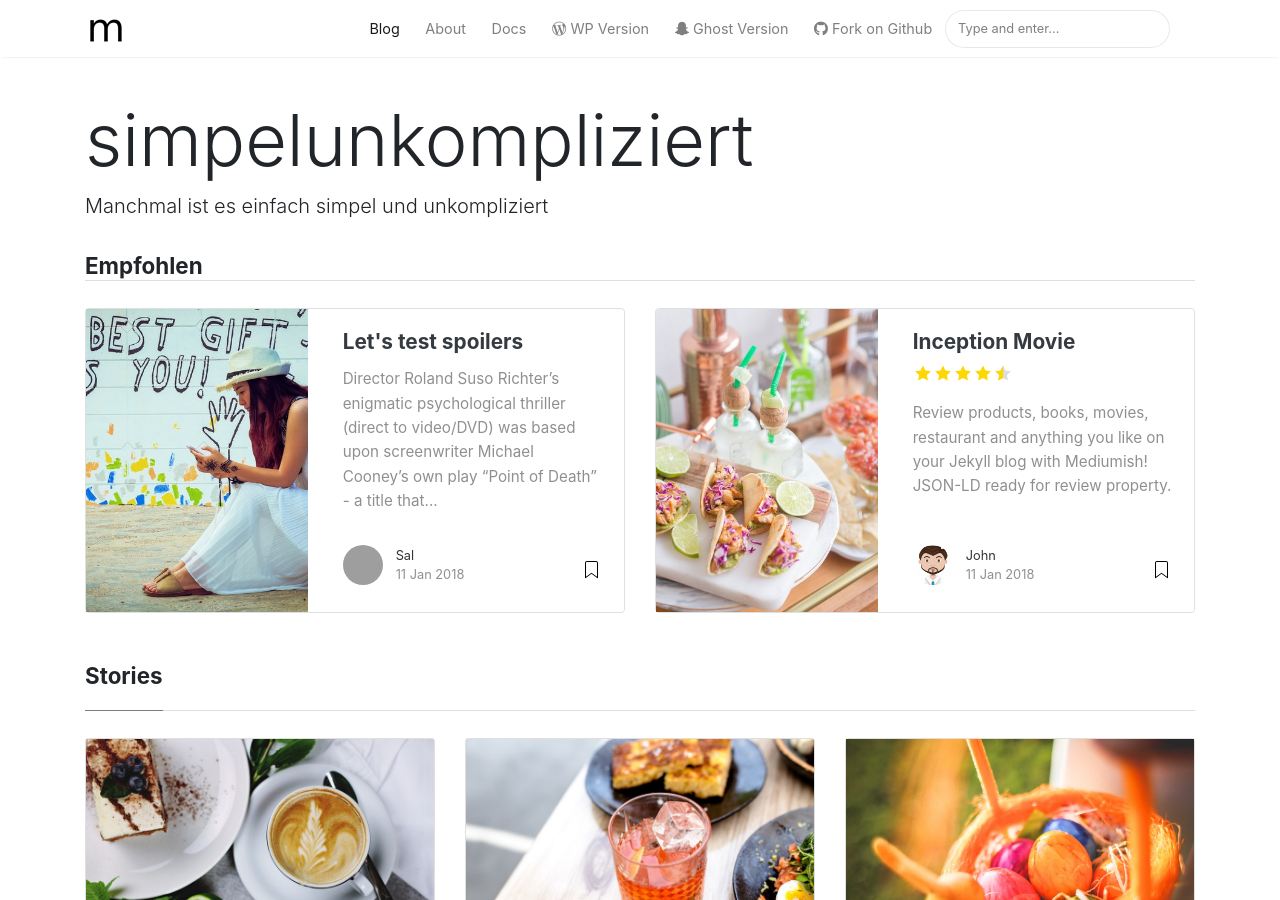
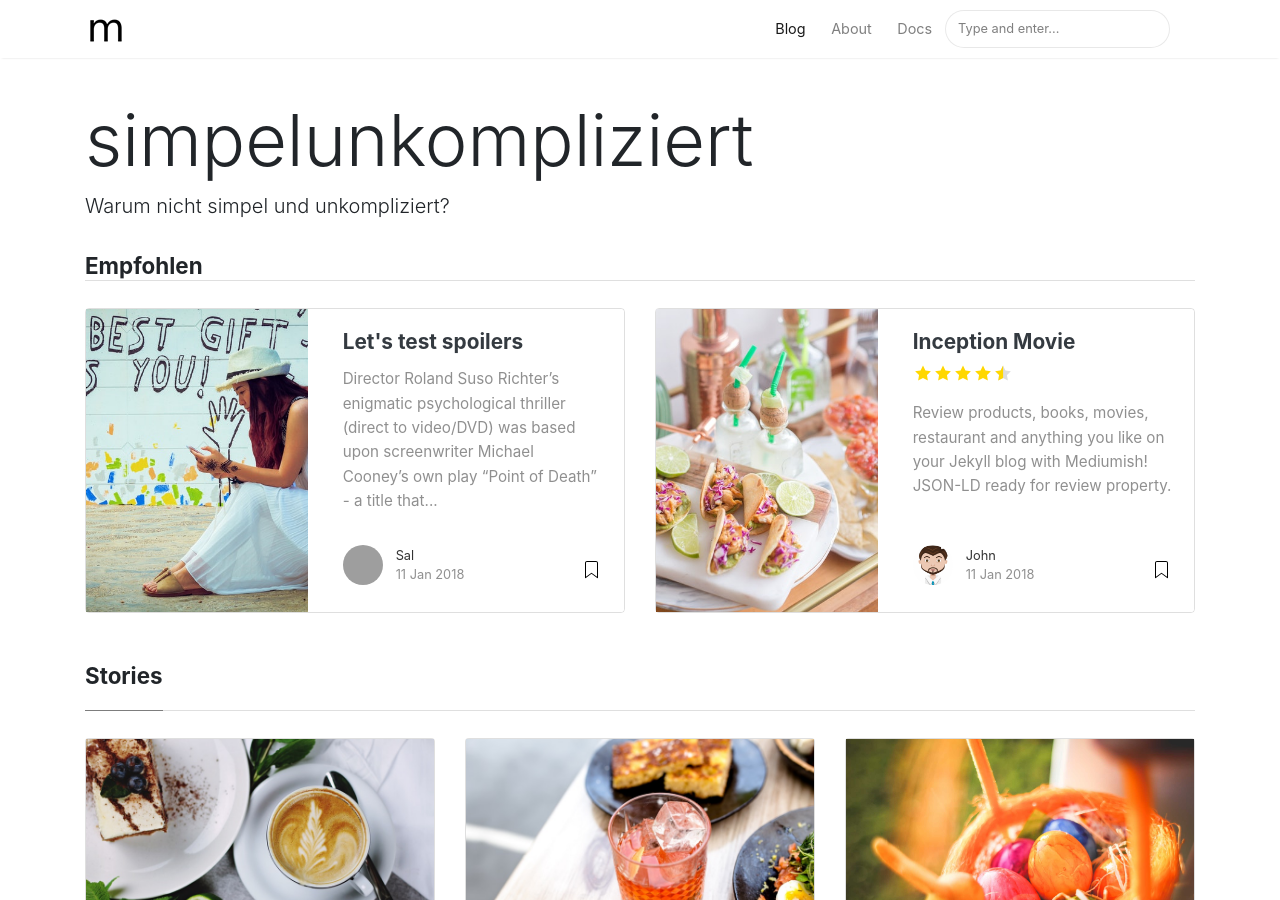
Before and after one commit to antjeba/simpelunkompliziert.github.io, a Jekyll site: the page built from index.html, in a window 1280 px wide and 900 px high. Built offline with Jekyll 4.4.1, drawn with Linux system fonts in a browser that asks for light colours; nearby versions of some CDN libraries; the list of posts is cut into pages by our own code; grey boxes are pictures that could not be loaded.

Commit message:
toolbar menu removed unused elements

```diff
--- a/_config.yml
+++ b/_config.yml
@@ -1,7 +1,7 @@
 # Site
 name: "simpelunkompliziert"
 title: "simpelunkompliziert"
-description: "Manchmal ist es einfach simpel und unkompliziert"
+description: "Warum nicht simpel und unkompliziert?"
 logo: 'assets/images/logo.png'
 favicon: 'assets/images/logo.png'
 baseurl: /mediumish-theme-jekyll
--- a/_layouts/default.html
+++ b/_layouts/default.html
@@ -77,18 +77,6 @@
 
                 <li class="nav-item">
                 <a target="_blank" class="nav-link" href="https://bootstrapstarter.com/bootstrap-templates/template-mediumish-bootstrap-jekyll/"> Docs</a>
-                </li>
-
-                <li class="nav-item">
-                <a target="_blank" class="nav-link" href="https://www.wowthemes.net/themes/mediumish-wordpress/"><i class="fab fa-wordpress-simple"></i> WP Version</a>
-                </li>
-
-                <li class="nav-item">
-                <a target="_blank" class="nav-link" href="https://www.wowthemes.net/themes/mediumish-ghost/"><i class="fab fa-snapchat-ghost"></i> Ghost Version</a>
-                </li>
-
-                <li class="nav-item">
-                <a target="_blank" class="nav-link" href="https://github.com/wowthemesnet/mediumish-theme-jekyll"><i class="fab fa-github"></i> Fork on Github</a>
                 </li>
 
                 {% include search-lunr.html %}
```
Also changed, not shown: 1 other file.
